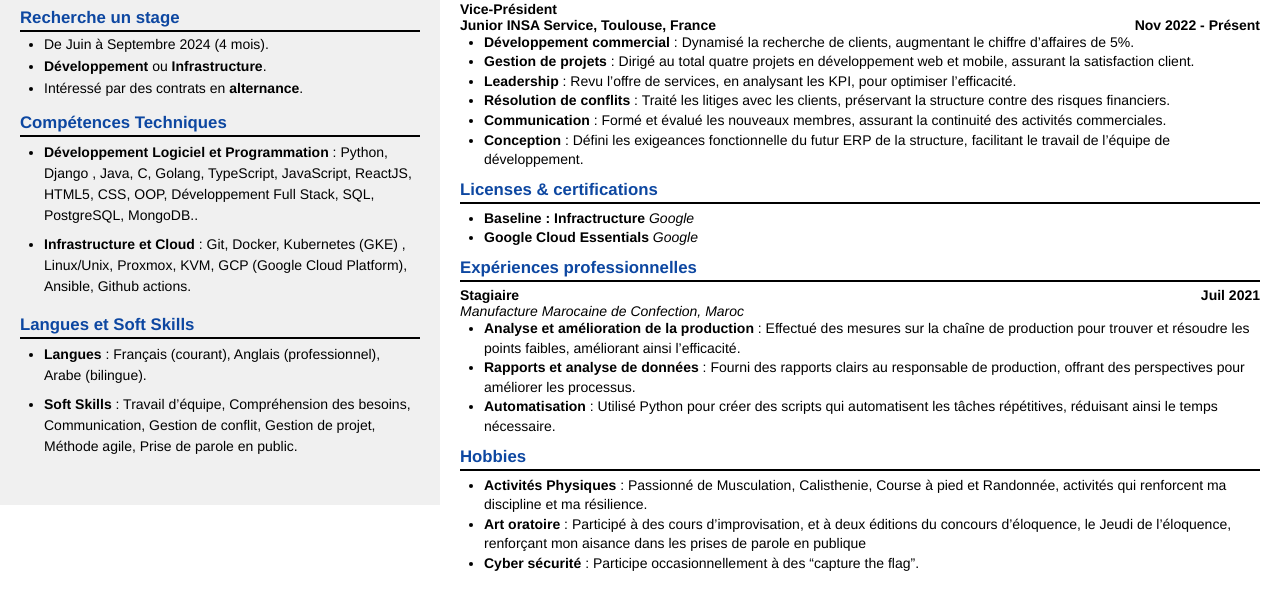
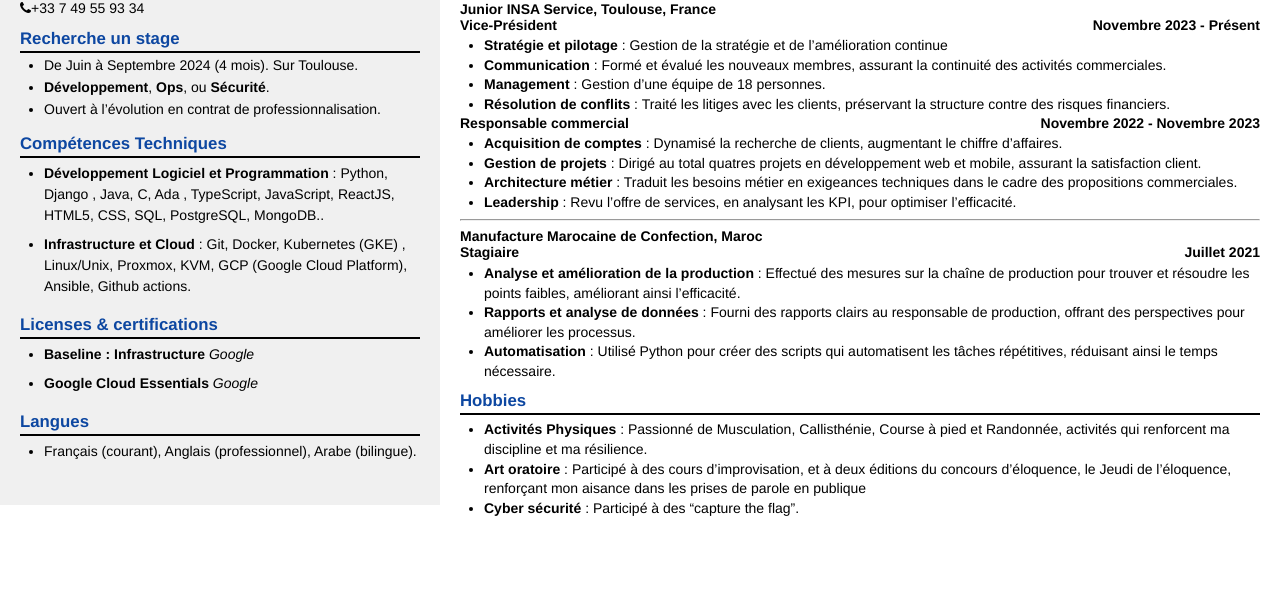
Before and after one commit to Aitbytes/Resume, a plain HTML site: page cv.html in a window 1280 px wide. Shown: the part 335-929 px from the top of the page. After the commit the page ends 873 px from the top, so only its background shows below. Drawn offline with nearby package versions, Linux system fonts and the light colour scheme; files that its build step writes are made by us from their sources; files whose address does not match are found by name.

```diff
--- a/cv.html
+++ b/cv.html
@@ -40,47 +40,54 @@
 href="https://www.linkedin.com/in/mohamed-aittaleb-84249325a/">linkedin.com/in/mohamed-aittaleb</a></p>
 <p><i class="fa fa-github" aria-hidden="true"></i> <a
 href="https://github.com/Aitbytes">Aitbytes</a></p>
+<p><i class="fa fa-phone"></i>+33 7 49 55 93 34</p>
 <section id="recherche-un-stage" class="descriptif">
 <h2>Recherche un <strong>stage</strong></h2>
 <ul>
-<li>De Juin à Septembre 2024 (4 mois).</li>
-<li><strong>Développement</strong> ou
-<strong>Infrastructure</strong>.</li>
-<li>Intéressé par des contrats en <strong>alternance</strong>.</li>
+<li>De Juin à Septembre 2024 (4 mois). Sur Toulouse.</li>
+<li><strong>Développement</strong>, <strong>Ops</strong>, ou
+<strong>Sécurité</strong>.</li>
+<li>Ouvert à l’évolution en contrat de professionnalisation.</li>
 </ul>
 </section>
 </div>
 <h2 id="compétences-techniques">Compétences Techniques</h2>
 <ul>
 <li><strong>Développement Logiciel et Programmation</strong> : Python,
-Django , Java, C, Golang, TypeScript, JavaScript, ReactJS, HTML5, CSS,
-OOP, Développement Full Stack, SQL, PostgreSQL, MongoDB..</li>
+Django , Java, C, Ada , TypeScript, JavaScript, ReactJS, HTML5, CSS,
+SQL, PostgreSQL, MongoDB..</li>
 <li><strong>Infrastructure et Cloud</strong> : Git, Docker, Kubernetes
 (GKE) , Linux/Unix, Proxmox, KVM, GCP (Google Cloud Platform), Ansible,
 Github actions.</li>
 </ul>
-<h2 id="langues-et-soft-skills">Langues et Soft Skills</h2>
+<h2 id="licenses-certifications">Licenses &amp; certifications</h2>
 <ul>
-<li><strong>Langues</strong> : Français (courant), Anglais
-(professionnel), Arabe (bilingue).</li>
-<li><strong>Soft Skills</strong> : Travail d’équipe, Compréhension des
-besoins, Communication, Gestion de conflit, Gestion de projet, Méthode
-agile, Prise de parole en public.</li>
+<li><strong>Baseline : Infrastructure</strong>
+<location>Google</location><br />
+</li>
+<li><strong>Google Cloud Essentials</strong>
+<location>Google</location></li>
+</ul>
+<h2 id="langues">Langues</h2>
+<ul>
+<li>Français (courant), Anglais (professionnel), Arabe (bilingue).</li>
 </ul>
 </div>
 <p></span></p>
 <div class="main-content">
-<p><span class="intitule">ÉTUDIANT INGÉNIEUR INSA 4 ÈME ANNÉE</span></p>
+<p><span class="intitule">ÉTUDIANT INGÉNIEUR INSA Toulouse,
+BAC+4</span></p>
 <h2 id="éducation">Éducation</h2>
 <h3
-id="institut-national-des-sciences-appliquées-de-toulouse-insa-sep-2020---présent">Institut
-National des Sciences Appliquées de Toulouse (INSA) <time>Sep 2020 -
-Présent</time></h3>
+id="institut-national-des-sciences-appliquées-de-toulouse-insa-septembre-2020---présent">Institut
+National des Sciences Appliquées de Toulouse (INSA) <time>Septembre 2020
+- Présent</time></h3>
 <p><location>Toulouse, France</location></p>
 <ul>
-<li><strong>Quatrième année Informatique et Réseaux </strong></li>
-<li><strong>Double diplôme visé :</strong> Ingénieur, et Master en
-Sécurité des Systèmes d’Information et des Réseaux</li>
+<li>Spécialité <strong>Informatique</strong> et
+<strong>Réseaux</strong></li>
+<li>Vise le parcours TLS-SEC en BAC+5 spécialisé en
+<strong>Cyber-sécurité</strong></li>
 <li><strong>Distinctions :</strong> Top 10% de ma promotion
 (2020-2022).</li>
 </ul>
@@ -99,38 +106,40 @@
 multilingue.</li>
 </ul></li>
 </ul>
-<h2 id="activité-associative-et-projets">Activité Associative et
-Projets</h2>
-<h3
-id="vice-président-junior-insa-service-toulouse-francenov-2022---présent">Vice-Président
-<br> Junior INSA Service, Toulouse, France<time>Nov 2022 -
-Présent</time></h3>
+<h2 id="expériences">Expériences</h2>
+<h3 id="junior-insa-service-toulouse-france">Junior INSA Service,
+Toulouse, France</h3>
+<h4 id="vice-président-novembre-2023---présent">Vice-Président
+<time>Novembre 2023 - Présent</time></h4>
 <ul>
-<li><strong>Développement commercial</strong> : Dynamisé la recherche de
-clients, augmentant le chiffre d’affaires de 5%.</li>
-<li><strong>Gestion de projets</strong> : Dirigé au total quatre projets
-en développement web et mobile, assurant la satisfaction client.</li>
+<li><strong>Stratégie et pilotage</strong> : Gestion de la stratégie et
+de l’amélioration continue</li>
+<li><strong>Communication</strong> : Formé et évalué les nouveaux
+membres, assurant la continuité des activités commerciales.</li>
+<li><strong>Management</strong> : Gestion d’une équipe de 18
+personnes.</li>
+<li><strong>Résolution de conflits</strong> : Traité les litiges avec
+les clients, préservant la structure contre des risques financiers.</li>
+</ul>
+<h4
+id="responsable-commercial-novembre-2022---novembre-2023">Responsable
+commercial <time>Novembre 2022 - Novembre 2023</time></h4>
+<ul>
+<li><strong>Acquisition de comptes</strong> : Dynamisé la recherche de
+clients, augmentant le chiffre d’affaires.</li>
+<li><strong>Gestion de projets</strong> : Dirigé au total quatres
+projets en développement web et mobile, assurant la satisfaction
+client.</li>
+<li><strong>Architecture métier</strong> : Traduit les besoins métier en
+exigeances techniques dans le cadre des propositions commerciales.</li>
 <li><strong>Leadership</strong> : Revu l’offre de services, en analysant
 les KPI, pour optimiser l’efficacité.</li>
-<li><strong>Résolution de conflits</strong> : Traité les litiges avec
-les clients, préservant la structure contre des risques financiers.</li>
-<li><strong>Communication</strong> : Formé et évalué les nouveaux
-membres, assurant la continuité des activités commerciales.</li>
-<li><strong>Conception</strong> : Défini les exigeances fonctionnelle du
-futur ERP de la structure, facilitant le travail de l’équipe de
-développement.</li>
 </ul>
-<h2 id="licenses-certifications">Licenses &amp; certifications</h2>
-<ul>
-<li><strong>Baseline : Infractructure</strong>
-<location>Google</location><br />
-</li>
-<li><strong>Google Cloud Essentials</strong>
-<location>Google</location></li>
-</ul>
-<h2 id="expériences-professionnelles">Expériences professionnelles</h2>
-<h3 id="stagiaire-juil-2021">Stagiaire <time> Juil 2021 </time></h3>
-<p><location> Manufacture Marocaine de Confection, Maroc </location></p>
+<hr />
+<h3 id="manufacture-marocaine-de-confection-maroc">Manufacture Marocaine
+de Confection, Maroc</h3>
+<h4 id="stagiaire-juillet-2021">Stagiaire <time> Juillet 2021
+</time></h4>
 <ul>
 <li><strong>Analyse et amélioration de la production</strong> : Effectué
 des mesures sur la chaîne de production pour trouver et résoudre les
@@ -145,14 +154,14 @@
 <h2 id="hobbies">Hobbies</h2>
 <ul>
 <li><strong>Activités Physiques</strong> : Passionné de Musculation,
-Calisthenie, Course à pied et Randonnée, activités qui renforcent ma
+Callisthénie, Course à pied et Randonnée, activités qui renforcent ma
 discipline et ma résilience.</li>
 <li><strong>Art oratoire</strong> : Participé à des cours
 d’improvisation, et à deux éditions du concours d’éloquence, le Jeudi de
 l’éloquence, renforçant mon aisance dans les prises de parole en
 publique</li>
-<li><strong>Cyber sécurité</strong> : Participe occasionnellement à des
-“capture the flag”.</li>
+<li><strong>Cyber sécurité</strong> : Participé à des “capture the
+flag”.</li>
 </ul>
 </div>
 </body>
```
Also changed, not shown: source/mohamed.md (+33 -31 lines), 1 other file.
